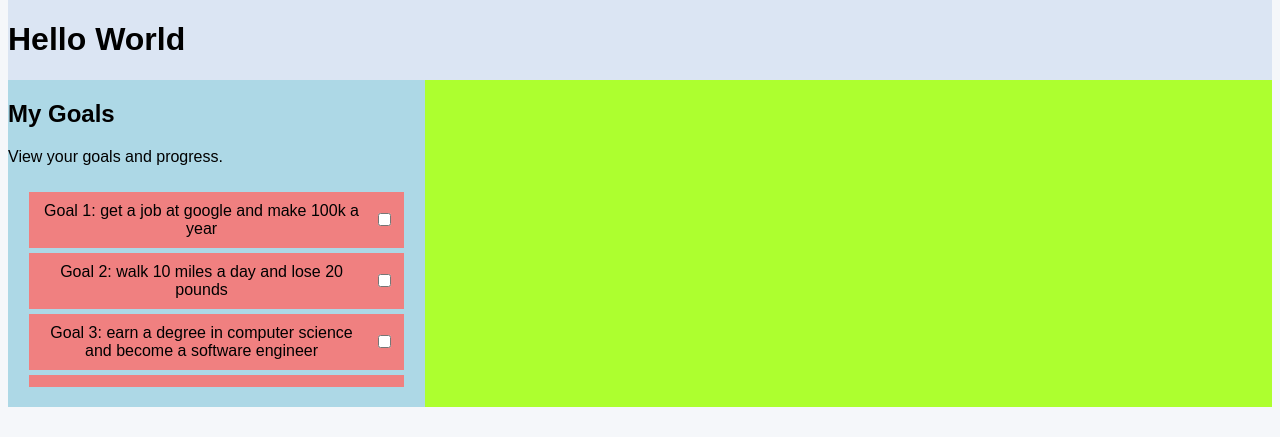
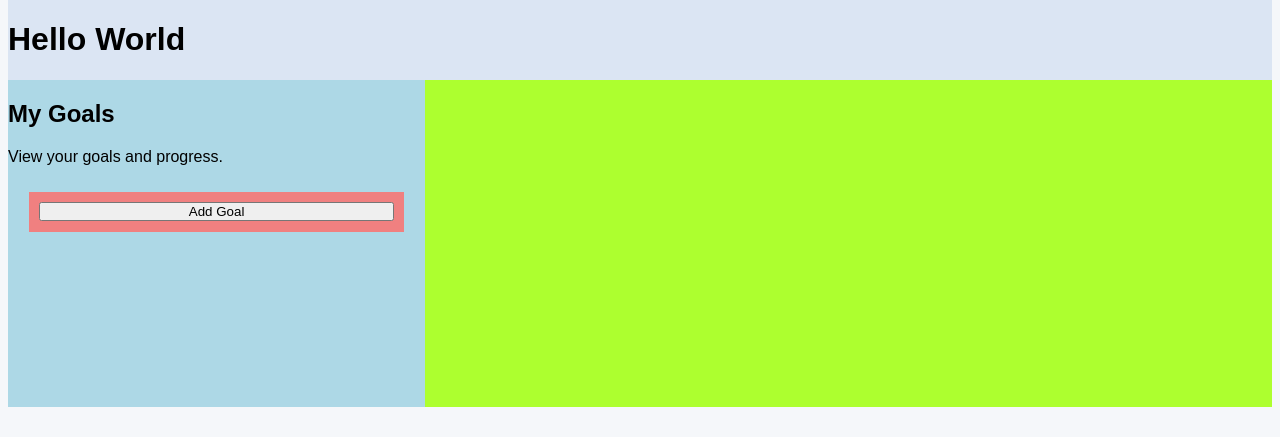
Before and after one commit to MlgEpicCar/HenHacks2026, a Flask app: page / in a window 1280 px wide. Shown: the part 68-505 px from the top of the page. Run offline with Flask 3, Linux system fonts and the light colour scheme.

Commit message:
add goal button?

```diff
--- a/templates/index.html
+++ b/templates/index.html
@@ -9,48 +9,6 @@
         <h2>My Goals</h2>
         <p>View your goals and progress.</p>
         <div class="goals_container" id="goals_Container">
-            <div class="goals">
-                <p class="goaltxt">
-                    Goal 1: get a job at google and make 100k a year
-                </p>
-                <input class="goal-checkbox" type="checkbox">
-            </div>
-            <div class="goals">
-                <p class="goaltxt">
-                    Goal 2: walk 10 miles a day and lose 20 pounds
-                </p>
-                <input class="goal-checkbox" type="checkbox">
-            </div>
-            <div class="goals">
-                <p class="goaltxt">
-                    Goal 3: earn a degree in computer science and become a software engineer
-                </p>
-                <input class="goal-checkbox" type="checkbox">
-            </div>
-            <div class="goals">
-                <p class="goaltxt">
-                    Goal 4: eat healthy and cook more meals at home to save money and improve my health
-                </p>
-                <input class="goal-checkbox" type="checkbox">
-            </div>
-            <div class="goals">
-                <p class="goaltxt">
-                    Goal 5: invest in stocks and build a diversified portfolio to grow my wealth over time
-                </p>
-                <input class="goal-checkbox" type="checkbox">
-            </div>
-            <div class="goals">
-                <p class="goaltxt">
-                    Goal 6: save $10,000 in an emergency fund
-                </p>
-                <input class="goal-checkbox" type="checkbox">
-            </div>
-            <div class="goals">
-                <p class="goaltxt">
-                    Goal 7: learn a new skill or hobby to improve my personal development
-                </p>
-                <input class="goal-checkbox" type="checkbox">
-            </div>
             <div class="goals">
                 <button class="goaltxt" onclick="openModal()">
                     Add Goal
```
Also changed, not shown: instance/database.db.
